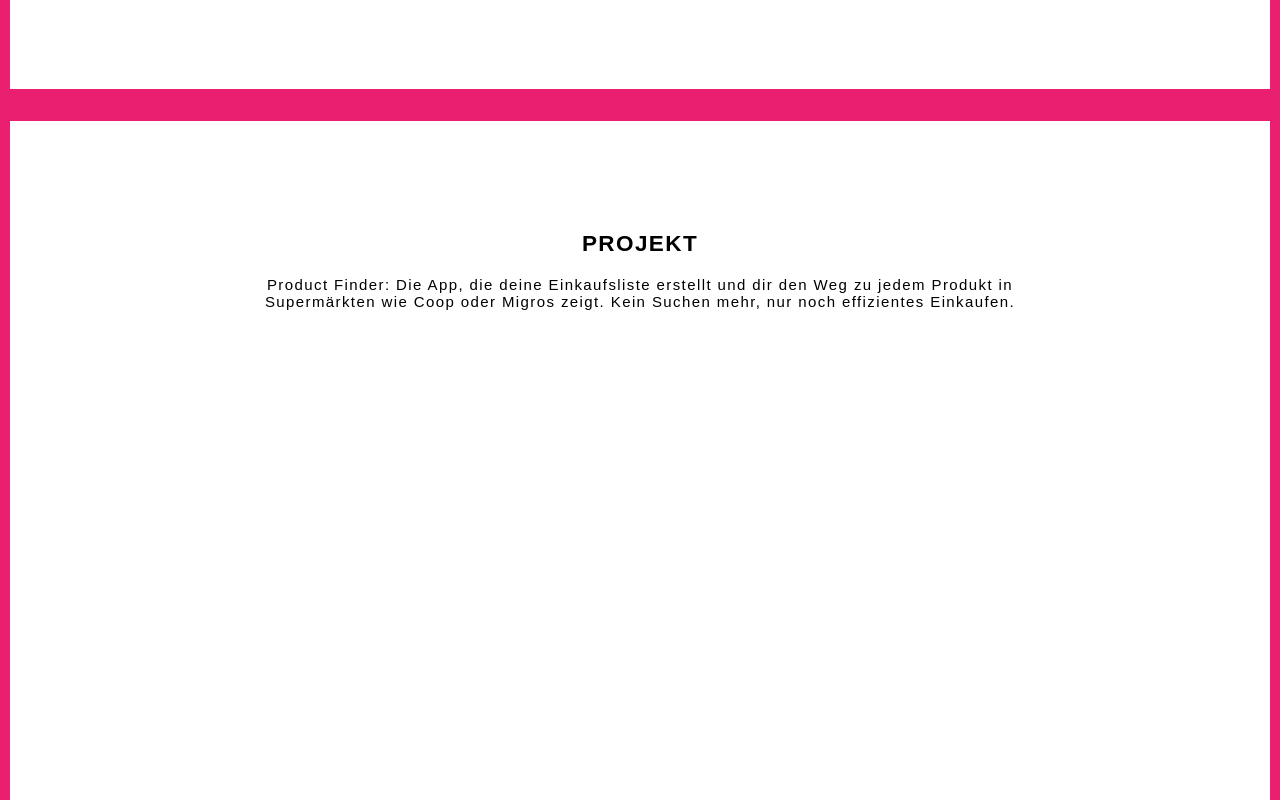
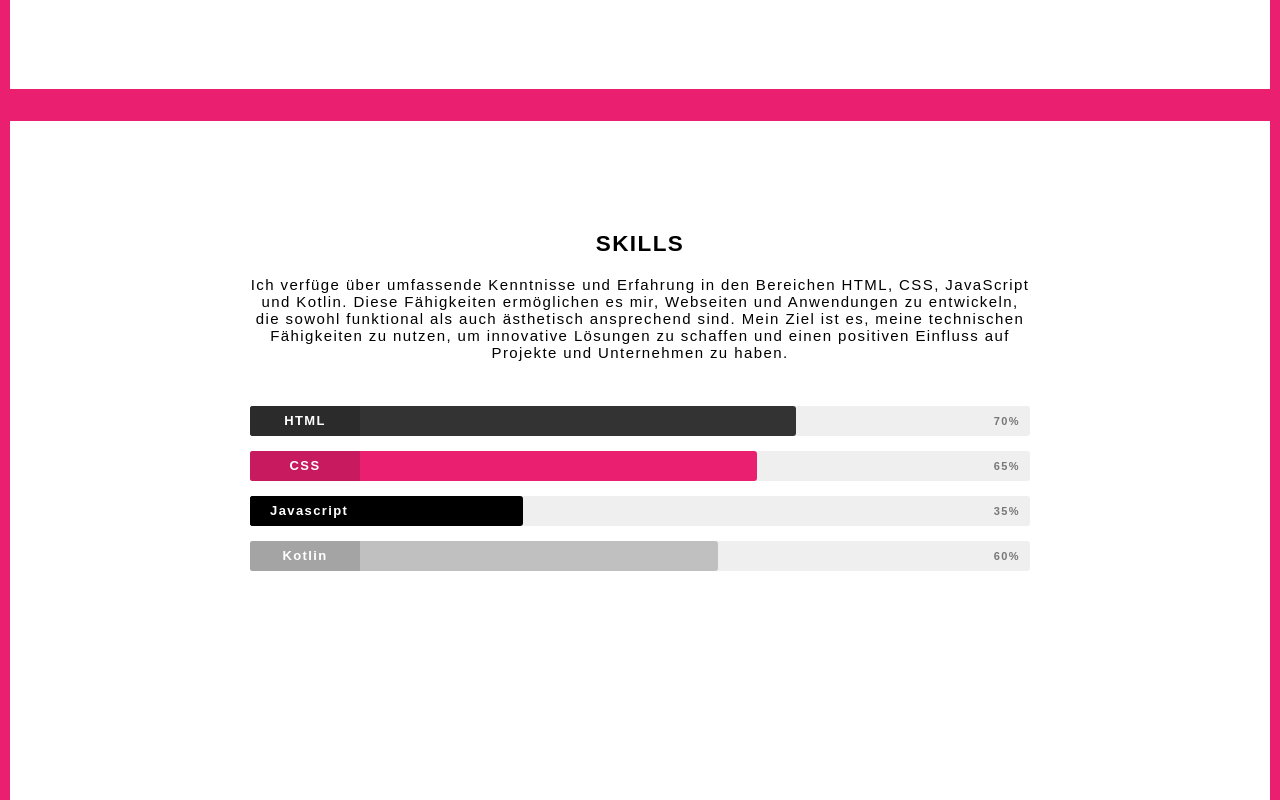
Before and after one commit to aurelienjmarie/portfolio-page, a plain HTML site: page index.html in a window 1280 px wide. Shown: the part 1660-2460 px from the top of the page. Drawn offline with nearby package versions, Linux system fonts and the light colour scheme.

Commit message:
Skill section

```diff
--- a/index.html
+++ b/index.html
@@ -12,6 +12,7 @@
     <link rel="stylesheet" href="https://fonts.googleapis.com/css2?family=Material+Symbols+Outlined:opsz,wght,FILL,GRAD@48,400,0,0" />
     <title>Aurélien Marie - Portfolio</title>
     <link rel="stylesheet" href="style.css" />
+    <script src="https://ajax.googleapis.com/ajax/libs/jquery/3.5.1/jquery.min.js"></script>
     <script src="script.js"></script>
   </head>
   <body>
@@ -37,6 +38,7 @@
           <ul class="subtitles">
             <li><a href="#about">Über mich</a></li>
             <li><a href="#experience">Werdegang</a></li>
+            <li><a href="#Skills">Skills</a></li>
             <li><a href="#zukunft">Projekt</a></li>
             <li><a href="#contact">Kontakt</a></li>
           </ul>
@@ -58,7 +60,6 @@
               <a href="https://www.linkedin.com/in/aur%C3%A9lien-marie-3951b01ba" target="_blank"><img src="images/linkedin-icon.png" alt="LinkedIn"></a>
               <a href="https://github.com/aurelienjmarie" target="_blank"><img src="images/github.png" alt="GitHub"></a>
               <a href="mailto:marie.aurelien@outlook.com" target="_blank"><img src="images/mail.png" alt="E-Mail"></a>
-              <!-- Weitere Links... -->
             </div>
           </div>
         </div>
@@ -103,6 +104,42 @@
           </a>
         <div>
       </section>
+
+
+      <section id="Skills" class="section hover-zoom">
+        <div class="container">
+          <h1>SKILLS</h1>
+          <p>Ich verfüge über umfassende Kenntnisse und Erfahrung in den Bereichen HTML, CSS, JavaScript und Kotlin. Diese Fähigkeiten ermöglichen es mir, Webseiten und Anwendungen zu entwickeln, die sowohl funktional als auch ästhetisch ansprechend sind. Mein Ziel ist es, meine technischen Fähigkeiten zu nutzen, um innovative Lösungen zu schaffen und einen positiven Einfluss auf Projekte und Unternehmen zu haben.</p>
+          <div class="container-skillbar">
+            <div class="skillbar clearfix " data-percent="70%">
+              <div class="skillbar-title" style="background: #333333;"><span>HTML</span></div>
+              <div class="skillbar-bar" style="background: #333333;"></div>
+              <div class="skill-bar-percent">70%</div>
+            </div>
+
+            <div class="skillbar clearfix " data-percent="65%">
+              <div class="skillbar-title" style="background: #ea1f70;"><span>CSS</span></div>
+              <div class="skillbar-bar" style="background: #ea1f70;"></div>
+              <div class="skill-bar-percent">65%</div>
+            </div>
+
+            <div class="skillbar clearfix " data-percent="35%">
+              <div class="skillbar-title" style="background: #000000;"><span>Javascript</span></div>
+              <div class="skillbar-bar" style="background: #000000;"></div>
+              <div class="skill-bar-percent">35%</div>
+            </div>
+
+            <div class="skillbar clearfix " data-percent="60%">
+              <div class="skillbar-title" style="background: #C0C0C0;"><span>Kotlin</span></div>
+              <div class="skillbar-bar" style="background: #C0C0C0;"></div>
+              <div class="skill-bar-percent">60%</div>
+            </div>
+          </div>
+      </section>
+
+
+
+
 
       <section id="zukunft" class="section hover-zoom">
         <div class="container">
--- a/script.js
+++ b/script.js
@@ -14,3 +14,12 @@ document.addEventListener("DOMContentLoaded", function () {
       });
     });
   });
+
+
+  jQuery(document).ready(function(){
+		jQuery('.skillbar').each(function(){
+			jQuery(this).find('.skillbar-bar').animate({
+				width:jQuery(this).attr('data-percent')
+			},3000);
+		});
+	});
--- a/style.css
+++ b/style.css
@@ -603,12 +603,6 @@ img:nth-child(3) {
 }
 
 
-
-
-
-
-
-
 @media screen and (max-width: 520px) {
   .screen-body {
     flex-direction: column;
@@ -640,3 +634,85 @@ img:nth-child(3) {
     padding: 0;
   }
 }
+
+
+
+/* Skills */
+
+.container-skillbar {
+  width:100%;
+  padding-top:30px;
+  height:auto;
+  overflow:none;
+}
+.skillbar {
+  position:relative;
+  display:block;
+  margin-bottom:15px;
+  width:100%;
+  background:#efefef;
+  height:30px;
+  border-radius:3px;
+  -moz-border-radius:3px;
+  -webkit-border-radius:3px;
+  -webkit-transition:0.4s linear;
+  -moz-transition:0.4s linear;
+  -ms-transition:0.4s linear;
+  -o-transition:0.4s linear;
+  transition:0.4s linear;
+  -webkit-transition-property:width, background-color;
+  -moz-transition-property:width, background-color;
+  -ms-transition-property:width, background-color;
+  -o-transition-property:width, background-color;
+  transition-property:width, background-color;
+}
+
+.skillbar-title {
+  position:absolute;
+  top:0;
+  left:0;
+  width:110px;
+  font-weight:bold;
+  font-size:13px;
+  color:#fff;
+  background:#6adcfa;
+  -webkit-border-top-left-radius:3px;
+  -webkit-border-bottom-left-radius:4px;
+  -moz-border-radius-topleft:3px;
+  -moz-border-radius-bottomleft:3px;
+  border-top-left-radius:3px;
+  border-bottom-left-radius:3px;
+}
+
+.skillbar-title span {
+  display:block;
+  background:rgba(0, 0, 0, 0.15);
+  padding:0 20px;
+  height:30px;
+  line-height:30px;
+  -webkit-border-top-left-radius:3px;
+  -webkit-border-bottom-left-radius:3px;
+  -moz-border-radius-topleft:3px;
+  -moz-border-radius-bottomleft:3px;
+  border-top-left-radius:3px;
+  border-bottom-left-radius:3px;
+}
+
+.skillbar-bar {
+  height:30px;
+  width:0px;
+  border-radius:3px;
+  -moz-border-radius:3px;
+  -webkit-border-radius:3px;
+}
+
+.skill-bar-percent {
+  position:absolute;
+  right:10px;
+  top:0;
+  font-size:11px;
+  height:30px;
+  line-height:30px;
+  color:#ffffff;
+  color:rgba(0, 0, 0, 0.5);
+}
```
